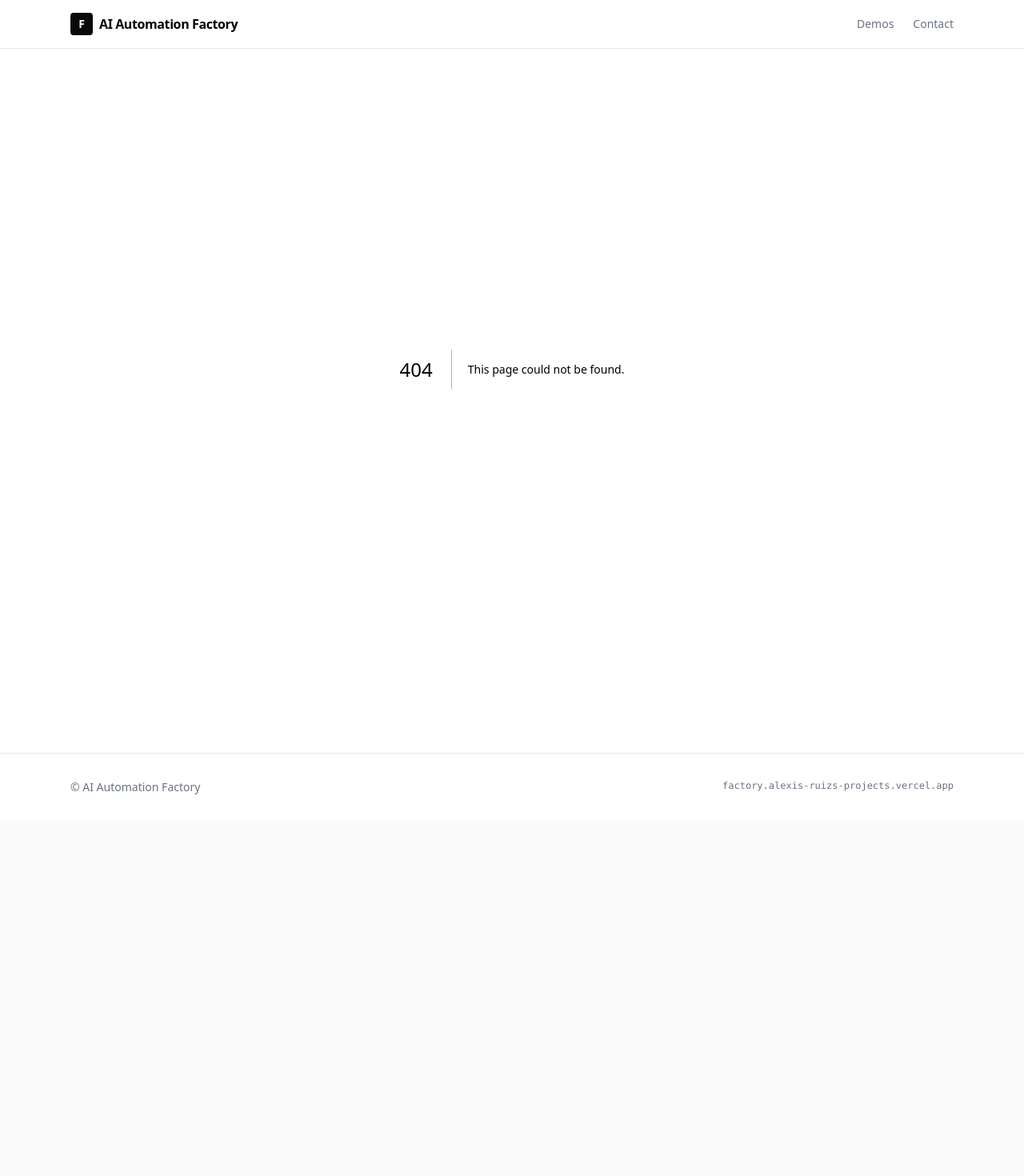
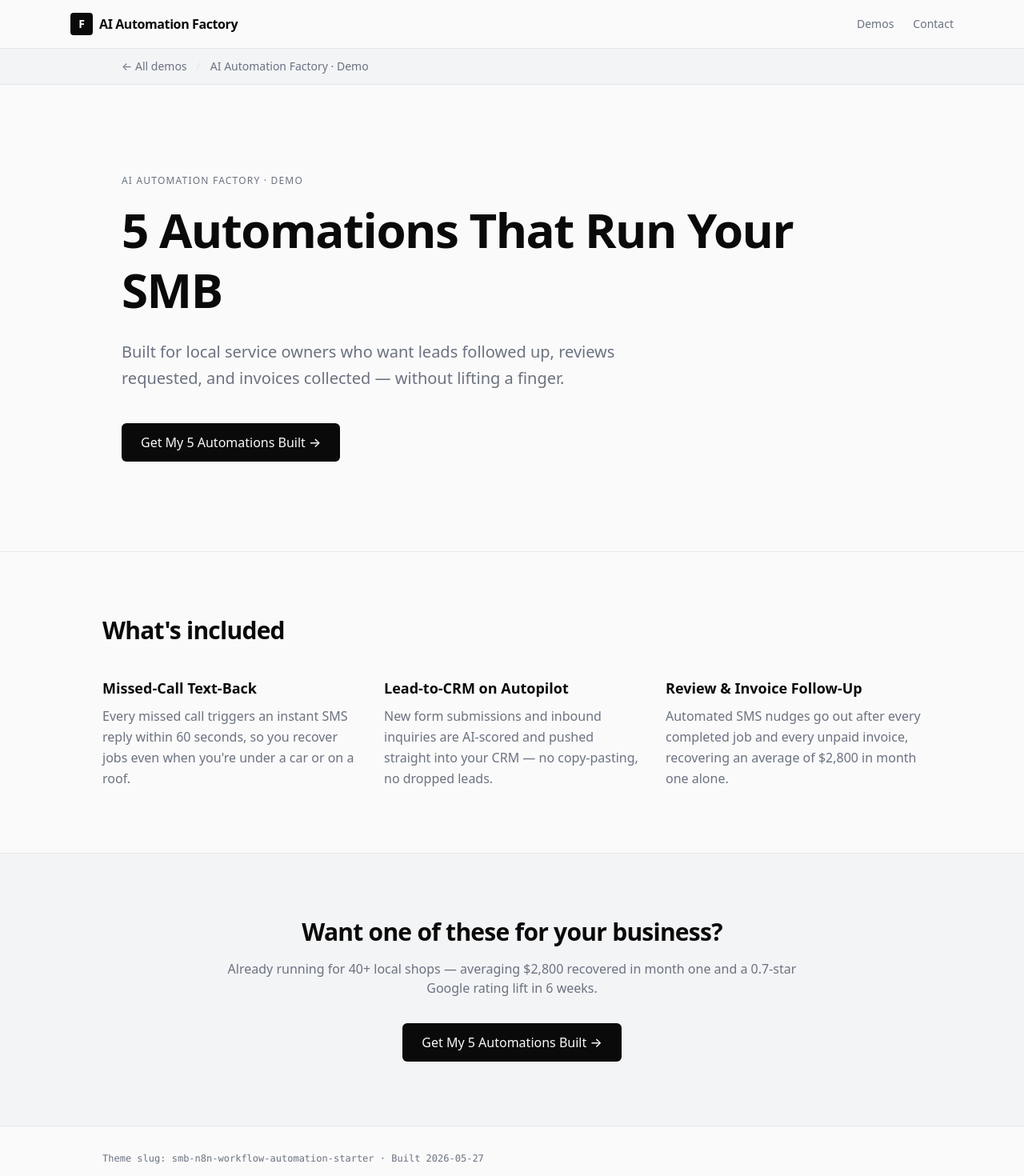
Before and after one commit to VL3XIS/factory-showcase, a Next.js app: page /demand/smb-n8n-workflow-automation-starter in a window 1280 px wide. Before the commit this address had no page. Shown: the top 1470 px of the page at 80% size. Before the commit the page ends 1026 px from the top, so only its background shows below. Built offline with nearby package versions, Linux system fonts and the light colour scheme.

Commit message:
build: add demand/smb-n8n-workflow-automation-starter (BLD-REAL)

```diff
--- /dev/null
+++ b/src/app/demand/smb-n8n-workflow-automation-starter/meta.json
@@ -0,0 +1,7 @@
+{
+  "title": "5 Automations That Run Your SMB",
+  "eyebrow": "AI Automation Factory · Demo",
+  "hook": "Built for local service owners who want leads followed up, reviews requested, and invoices collected — without lifting a finger.",
+  "builtAt": "2026-05-27",
+  "score": 0
+}
--- /dev/null
+++ b/src/app/demand/smb-n8n-workflow-automation-starter/page.tsx
@@ -0,0 +1,87 @@
+// TEMPLATE — copied + placeholder-replaced by scripts/factory/scaffold-demo.mjs
+// when a new theme ships. The leading underscore makes Next.js skip this folder
+// for routing, so /demand/_template is NOT a real URL.
+
+import Link from "next/link";
+
+export const metadata = {
+  title: "5 Automations That Run Your SMB — AI Automation Factory",
+  description: "Built for local service owners who want leads followed up, reviews requested, and invoices collected — without lifting a finger.",
+};
+
+export default function DemandPage() {
+  return (
+    <article>
+      <div className="border-b border-border bg-accent-soft">
+        <div className="max-w-5xl mx-auto px-6 py-3 text-sm">
+          <Link href="/" className="text-muted hover:text-foreground transition">
+            ← All demos
+          </Link>
+          <span className="text-border mx-3">/</span>
+          <span className="text-muted">AI Automation Factory · Demo</span>
+        </div>
+      </div>
+
+      <section className="px-6 py-20 md:py-28 max-w-5xl mx-auto">
+        <p className="text-xs font-medium uppercase tracking-widest text-muted mb-4">
+          AI Automation Factory · Demo
+        </p>
+        <h1 className="text-4xl md:text-6xl font-semibold tracking-tight leading-tight mb-6">
+          5 Automations That Run Your SMB
+        </h1>
+        <p className="text-lg md:text-xl text-muted max-w-2xl mb-10 leading-relaxed">
+          Built for local service owners who want leads followed up, reviews requested, and invoices collected — without lifting a finger.
+        </p>
+        <a
+          href="#cta"
+          className="inline-flex items-center justify-center rounded-md bg-foreground text-background px-6 py-3 text-base font-medium hover:opacity-90 transition"
+        >
+          Get My 5 Automations Built →
+        </a>
+      </section>
+
+      <section className="px-6 py-20 border-t border-border">
+        <div className="max-w-5xl mx-auto">
+          <h2 className="text-3xl font-semibold tracking-tight mb-10">
+            What's included
+          </h2>
+          <div className="grid md:grid-cols-3 gap-8">
+            <Feature title="Missed-Call Text-Back" body="Every missed call triggers an instant SMS reply within 60 seconds, so you recover jobs even when you're under a car or on a roof." />
+            <Feature title="Lead-to-CRM on Autopilot" body="New form submissions and inbound inquiries are AI-scored and pushed straight into your CRM — no copy-pasting, no dropped leads." />
+            <Feature title="Review & Invoice Follow-Up" body="Automated SMS nudges go out after every completed job and every unpaid invoice, recovering an average of $2,800 in month one alone." />
+          </div>
+        </div>
+      </section>
+
+      <section id="cta" className="px-6 py-20 border-t border-border bg-accent-soft">
+        <div className="max-w-3xl mx-auto text-center">
+          <h2 className="text-3xl font-semibold tracking-tight mb-4">
+            Want one of these for your business?
+          </h2>
+          <p className="text-muted mb-8">Already running for 40+ local shops — averaging $2,800 recovered in month one and a 0.7-star Google rating lift in 6 weeks.</p>
+          <a
+            href="mailto:hello@alexisruiz1040.com"
+            className="inline-flex items-center justify-center rounded-md bg-foreground text-background px-6 py-3 text-base font-medium hover:opacity-90 transition"
+          >
+            Get My 5 Automations Built →
+          </a>
+        </div>
+      </section>
+
+      <div className="px-6 py-8 border-t border-border">
+        <div className="max-w-5xl mx-auto text-xs text-muted font-mono">
+          Theme slug: smb-n8n-workflow-automation-starter · Built 2026-05-27
+        </div>
+      </div>
+    </article>
+  );
+}
+
+function Feature({ title, body }: { title: string; body: string }) {
+  return (
+    <div>
+      <h3 className="text-lg font-semibold mb-2">{title}</h3>
+      <p className="text-muted leading-relaxed">{body}</p>
+    </div>
+  );
+}
```
